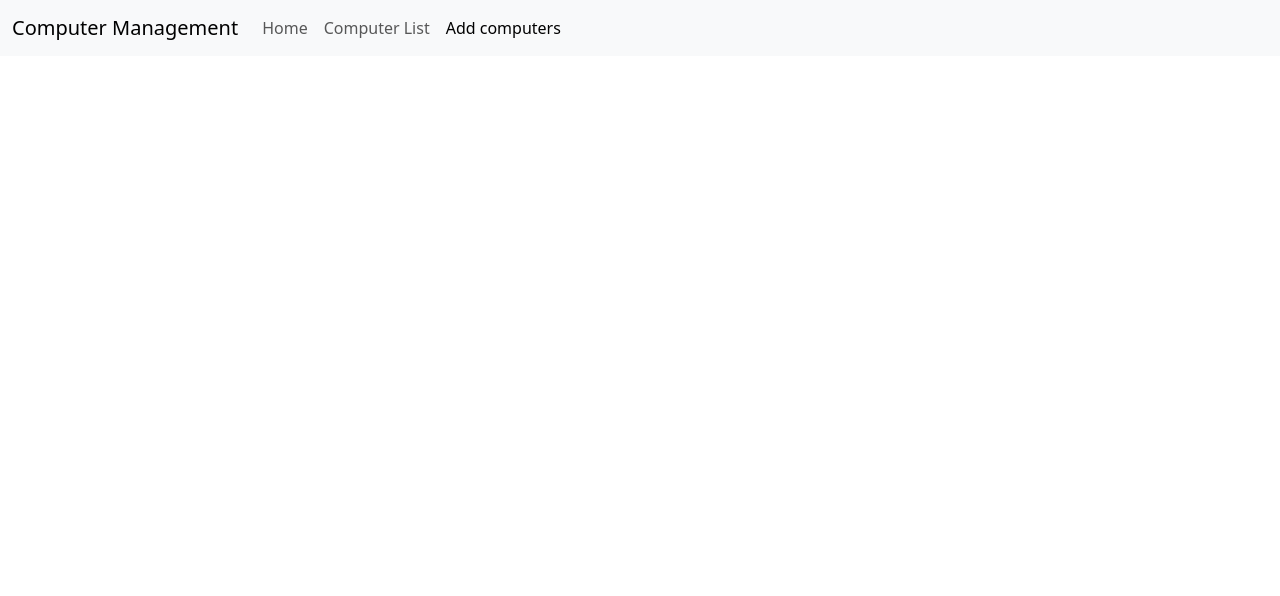
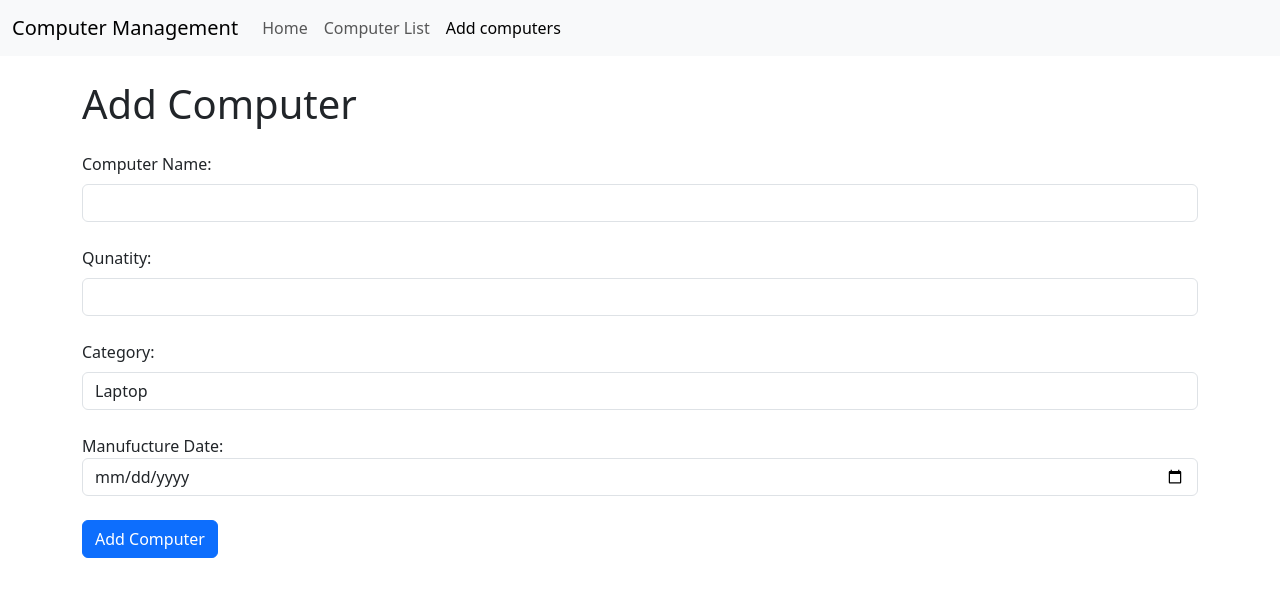
Before and after one commit to checodezz/computerManagement, a plain HTML site: page add-computers.html in a window 1280 px wide. Drawn offline with nearby package versions, Linux system fonts and the light colour scheme.

Commit message:
added html elements

```diff
--- a/add-computers.html
+++ b/add-computers.html
@@ -10,6 +10,12 @@
     <script src="https://cdn.jsdelivr.net/npm/bootstrap@5.3.2/dist/js/bootstrap.bundle.min.js"
         integrity="sha384-C6RzsynM9kWDrMNeT87bh95OGNyZPhcTNXj1NW7RuBCsyN/o0jlpcV8Qyq46cDfL" crossorigin="anonymous"
         defer></script>
+    <script src="script.js" defer></script>
+    <style>
+        #alertMsg {
+            display: none;
+        }
+    </style>
 </head>
 
 <body>
@@ -37,6 +43,35 @@
             </div>
         </nav>
     </header>
+    <main class="container">
+        <div class="my-4">
+            <h1>Add Computer</h1>
+        </div>
+
+        <div class="alert alert-primary" role="alert" id="alertMsg">
+
+        </div>
+
+        <form id="inputForm">
+            <label for="nameInput" class="form-label">Computer Name: </label>
+            <input type="text" id="nameInput" class="form-control" required><br>
+
+            <label for="quantityInput" class="form-label">Qunatity: </label>
+            <input type="number" id="quantityInput" class="form-control" required><br>
+
+            <label for="categoryInput" class="form-label">Category:</label>
+            <select id="categoryInput" class="form-control">
+                <option value="Laptop">Laptop</option>
+                <option value="Desktop">Desktop</option>
+                <option value="Tablet">Tablet</option>
+            </select><br>
+
+            <label for="dateInput" class="form">Manufucture Date:</label>
+            <input type="date" id="dateInput" class="form-control" required><br>
+
+            <button type="submit" class="btn btn-primary">Add Computer</button>
+        </form>
+    </main>
 </body>
 
 </html>
```
